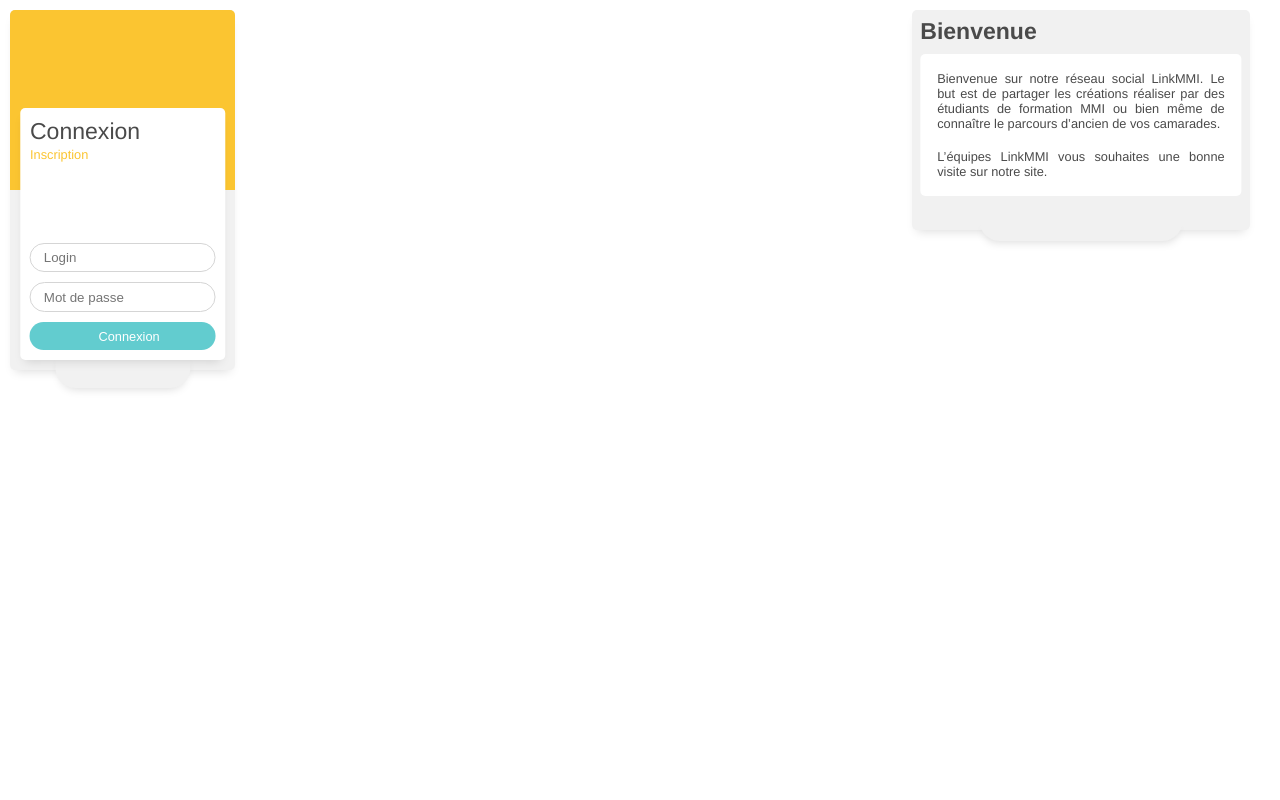
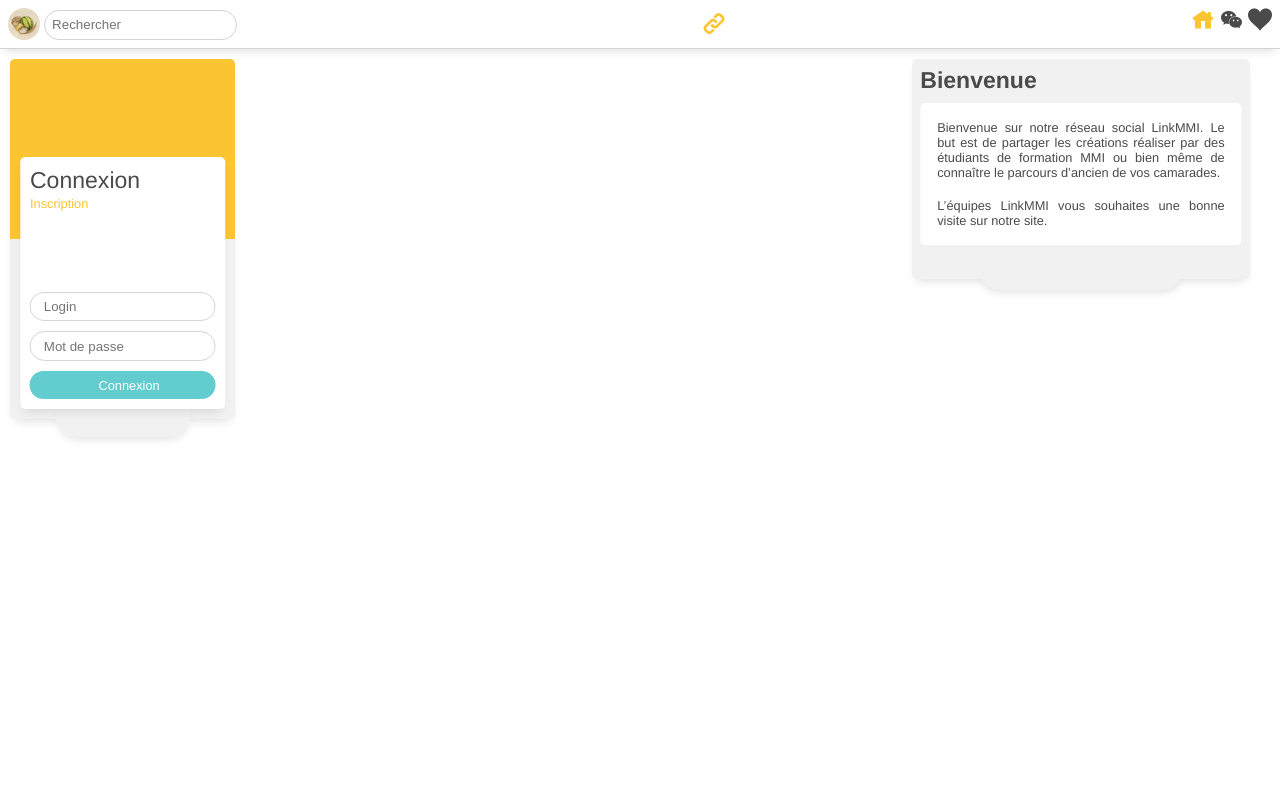
Before and after one commit to Eluune/linkmmi, a PHP site: page / in a window 1280 px wide. Run offline with PHP 8.4, Linux system fonts and the light colour scheme; the visitor is signed in with stand-in values (Sample User, id 1); data that the repository does not hold is empty; some libraries are stand-ins or nearby versions.

Commit message:
Modifications mineurs sur la page profil et index

```diff
--- a/css/style.scss
+++ b/css/style.scss
@@ -52,9 +52,92 @@ html,body
   @extend %shadow;
 }
 
+.btn-Y-R
+{
+  color: white;
+  background-color: $yellow;
+  border: none;
+  padding: 0.5em;
+  border-radius: 2em;
+}
+
+.btn-Icone
+{
+  background-color: transparent;
+  color: $black;
+  border: none;
+  line-height: 1;
+  font-size: 1.5em;
+  &.active{
+    color: $yellow;
+  }
+}
+.btn-suivre
+{
+  color: $blue;
+  border: solid thin $blue;
+  border-radius: 2em;
+  padding: 0.1em 2em;
+  background-color: transparent;
+}
+
+nav
+{
+  position: relative;
+  display: flex;
+  flex-direction: row;
+  flex-wrap: wrap;
+  justify-content: space-between;
+  border-bottom: thin solid lightgrey;
+  padding: 0.5em;
+  box-sizing: border-box;
+  @extend %shadow;
+  margin: 0;
+  width: 100%;
+  background-color: #fff;
+
+  .blcNav
+  {
+    figure
+    {
+      position: relative;
+      height: 2em; width: 2em;
+      border-radius: 2em;
+      vertical-align: bottom;
+      overflow: hidden;
+      margin: 0;
+      display: inline-block;
+
+      img
+      {
+        position: absolute;
+        top: 0; left: 0;
+        width: 100%; height: 100%;
+      }
+
+      figcaption, a
+      {
+        position: absolute;
+        top: 0; left: 0;
+        width: 100%; height: 100%;
+      }
+    }
+
+    form
+    {
+      display: inline-block;
+      input
+      {
+        padding: 0.5em;
+        border-radius: 2em;
+        border: thin solid lightgrey;
+      }
+    }
+  }
+}
+
 .section-connexion {
   width: calc(100vw - 40px);
-  height: calc(100vh - 20px);
   position: relative;
   top: 10px;
   left: 10px;
@@ -381,7 +464,7 @@ html,body
       }
 
       input {
-        width: calc(100% - 70px);
+        width: calc(100% - 90px);
         padding: .5vw 0 .5vw 1vw;
         transform: translate(6vw, -3vw);
         box-sizing: border-box;
--- a/index.php
+++ b/index.php
@@ -1,5 +1,8 @@
 <?php
   session_start();
+  //session_destroy();
+
+  //$_SESSION['id']=1;
 
   include("bdd/config.php");
   include("bdd/bdd.php");
@@ -9,17 +12,17 @@
   // fuseau horraire pour les dates
   $tz = new DateTimeZone('Europe/Paris');
 
-  if($_SESSION['idUser'] == -1)
+  if(isset($_SESSION["idUser"]))
   {
-
+    // récupération des informations de l'utilisateur courant
+    $requete='SELECT * FROM utilisateur WHERE idUser='.$_SESSION["idUser"];
+    $resultats=$bdd->query($requete);
+    $current_user=$resultats->fetchAll(PDO::FETCH_OBJ);
+    $resultats->closeCursor();
   }
   else
   {
-    // récupération des informations de l'utilisateur courant
-    $requete='SELECT * FROM utilisateur WHERE idUser='.$_SESSION["id"];
-    $resultats=$bdd->query($requete);
-    $current_user=$resultats->fetchAll(PDO::FETCH_OBJ);
-    $resultats->closeCursor();
+    $_SESSION["idUser"] = -1;
   }
 
   // récupération des informations posts utilisateur
@@ -54,6 +57,34 @@
 
 <body>
 
+
+  <!--- Menu -->
+  <?php if($_SESSION["idUser"] != -1): ?>
+      <nav>
+          <div class="blcNav">
+              <figure id="data-user" data-number="<?php echo $current_user[0]->idUser; ?>">
+                <?php
+                  if(!empty($current_user[0]->photoUser && $current_user[0]->photoUser != 'NULL')) { ?> <img src="<?php echo $current_user[0]->photoUser; ?>" alt="Compte de <?php echo $current_user[0]->prenomUser.' '.$current_user[0]->nomUser; ?>"> <?php }
+                  else { ?> <img src="img-placeholder/bestLoutre.jpg" title="Compte de <?php echo $current_user[0]->prenomUser.' '.$current_user[0]->nomUser; ?>"> <?php }
+                ?>
+                <figcaption>
+                  <a href="profil.php"></a>
+                </figcaption>
+              </figure>
+              <form action="" method="post">
+                  <input type="text" placeholder="Rechercher">
+              </form>
+          </div>
+              <button class="btn-Icone active"><i class="icofont-link"></i></button>
+          <div class="blcNav">
+              <button class="btn-Icone active"><i class="icofont-home"></i></button>
+              <button class="btn-Icone"><i class="icofont-wechat"></i></button>
+              <button class="btn-Icone"><i class="icofont-heart-alt"></i></button>
+          </div>
+      </nav>
+    <?php endif; ?>
+    <!-- Fin menu -->
+
   <div class="section-connexion">
 
     <div class="section-left">
@@ -85,11 +116,14 @@
           $likes=$resultats->fetchAll(PDO::FETCH_OBJ);
           $resultats->closeCursor();
 
+          if($_SESSION["idUser"] != -1)
+          {
             // récupération information : user a liké le post
             $requete='SELECT idUser FROM aime WHERE idUser='.$current_user[0]->idUser.' AND idTopic='.$post->id;
             $resultats=$bdd->query($requete);
             $likeExiste=$resultats->fetch();
             $resultats->closeCursor();
+          }
 
           // récupération des informations commentaires post
           $requete='SELECT commentaire.contenuCommentaire AS "contenu", utilisateur.prenomUser AS "prenom", utilisateur.nomUser AS "nom", utilisateur.atnameUser AS "atname", utilisateur.photoUser AS "imgUser"
@@ -180,8 +214,8 @@
 
               <div class="photo-utilisateur-comments">
                 <?php
-                  if(!empty($current_user[0]->photoUser) && $current_user[0]->photoUser != 'NULL') { ?> <img src="<?php echo $current_user[0]->photoUser; ?>" alt="Compte de <?php echo $current_user[0]->prenomUser.' '.$current_user[0]->nomUser; ?>"> <?php }
-                  else { ?> <img src="img-placeholder/bestLoutre.jpg" title="Compte de <?php echo $current_user[0]->prenomUser.' '.$current_user[0]->nomUser; ?>"> <?php }
+                  if(!empty($current_user[0]->photoUser) && $current_user[0]->photoUser != 'NULL') { ?> <img src="<?php echo $current_user[0]->photoUser; ?>" alt="Compte de <?php //echo $current_user[0]->prenomUser.' '.$current_user[0]->nomUser; ?>"> <?php }
+                  else { ?> <img src="img-placeholder/bestLoutre.jpg" title="Compte de <?php //echo $current_user[0]->prenomUser.' '.$current_user[0]->nomUser; ?>"> <?php }
                 ?>
               </div> <!-- Fermeture .photo-utilisateur-comments -->
 
@@ -252,7 +286,6 @@
   <script src="js/script.js" type="text/javascript"></script>
   <script src="js/section-connexion.js" type="text/javascript"></script>
   <script src="js/inscription.js" type="text/javascript"></script>
-  <script src="js/profil.js" type="text/javascript"></script>
 
   </body>
 </html>
--- a/profil.php
+++ b/profil.php
@@ -148,7 +148,6 @@ else
                 <a href="profil.php"></a>
               </figcaption>
             </figure>
-            <button class="btn-Y-R">Poster</button>
             <form action="" method="post">
                 <input type="text" placeholder="Rechercher">
             </form>
```
Also changed, not shown: css/style.min.css. Lines whose indentation alone changed are shown as unchanged.
